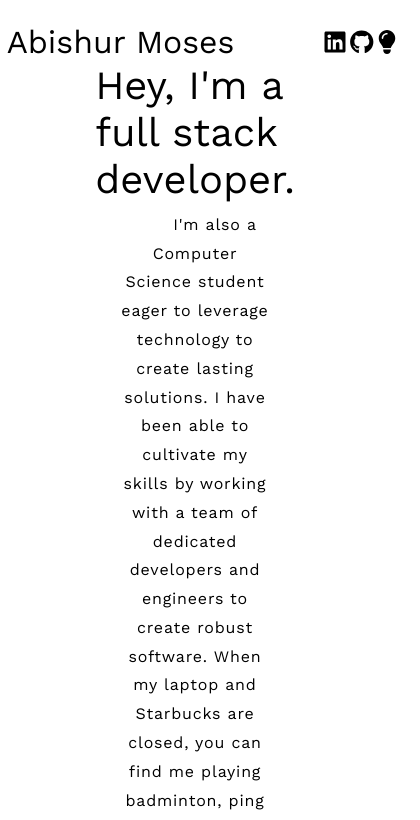
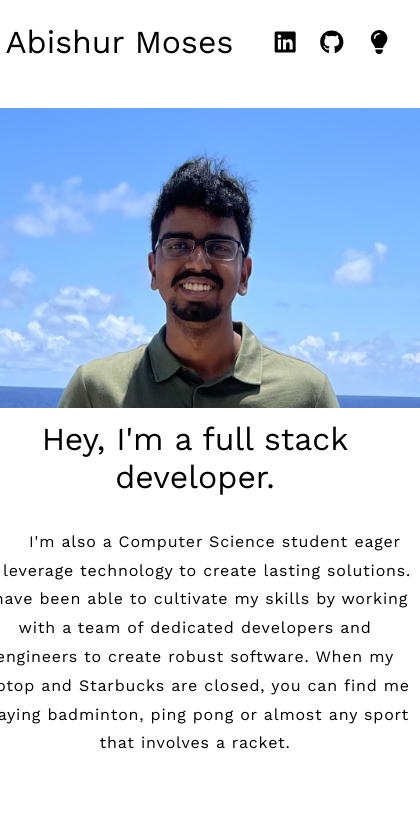
Before and after one commit to AbishurMoses/Portfolio, a React (Vite) app: page / in a window 390 px wide. Shown: the top 820 px of the page, 420 px wide, since content can reach past the window. Built offline with nearby package versions, Linux system fonts and the light colour scheme.

Commit message:
got stupid layout to work

```diff
--- a/src/App.css
+++ b/src/App.css
@@ -31,7 +31,7 @@ a {
 /* #experience-cont, */
 #project-cont {
   width: 100vw;
-  height: 100vh;
+  /* height: 100vh; */
 }
 
 /* NAVIGATION */
@@ -44,15 +44,20 @@ nav {
   height: 10vh;
 }
 
+#title-cont {
+  width: 80vw;
+}
+
 #side-nav-cont {
   display: flex;
   justify-content: center;
   align-items: center;
   gap: 20%;
-  width: 15vw;
+  width: 20vw;
 }
 
 /* NAVIGATION CONTENT */
+
 .title {
   width: 85vw;
   margin: 0px 0px 0px 2%;
@@ -100,24 +105,12 @@ nav {
   width: 100%;
   gap: 2rem;
   border-radius: 1.2rem;
-  /* background-image: url("./assets/random_5.svg"); */
-  /* background-color: #EEEEEE       ; */
-  /* background-repeat: no-repeat; */
   background-size: cover;
-}
-
-#wrapper_p {
-  width: 100%;
-  height: 100%;
-  display: flex;
-  flex-direction: row;
-  justify-content: center;
-  align-items: center;
 }
 
 #image-me {
   display: flex;
-  height: 80vh;
+  height: 100%;
   width: 40%;
   border-bottom-left-radius: 0.5rem;
   border-top-left-radius: 0.5rem;
@@ -126,20 +119,21 @@ nav {
   background-image: url('/src/assets/ProfilePic1.JPG');
   background-size: cover;
   background-repeat: no-repeat;
-  /* margin: 0.25rem 0 0 0; */
 }
 
 #p-tag {
   width: 60%;
+  height: auto;
   display: flex;
   justify-content: center;
   align-items: center;
   flex-direction: column;
-  gap: 0.5rem;
+  gap: 2rem;
 }
 
 #info-title {
-  font-size: 2.5rem
+  font-size: 2.5rem;
+  text-align:center
 }
 
 #info {
@@ -152,9 +146,6 @@ nav {
   padding: 0rem 0.5rem 0rem 0.5rem;
 }
 
-#info-title {
-align-items: center;
-}
 
 #experience-title {
   align-items: center;
@@ -303,6 +294,13 @@ align-items: center;
 }
 
 @media (max-width: 1050px) {
+  #title-cont {
+    width: 70vw;
+  }
+  #side-nav-cont {
+    width: 30vw;
+  }
+
   #experience {
     flex-direction: column;
     overflow-x: hidden;
@@ -319,34 +317,36 @@ align-items: center;
 
   #about-me {
     display: flex;
-    flex-direction: row;
-    justify-content: center;
+    flex-direction: column;
+    justify-content: flex-start;
     align-items: center;
-    height: 90vh;
-    width: 100%;
+    height: 100;
+    width: 70vw;
+    min-height: auto;
     gap: 2rem;
     border-radius: 1.2rem;
-    /* background-color: #ede4e4; */
   }
 
   #image-me {
-    width: 60%;
-    height: 60%;
+    width: 450px;
+    max-height: 300px;
   }
 
-  #wrapper_p {
-    width: 100%;
-    height: 100%;
-    display: flex;
-    flex-direction: column;
-    justify-content: center;
-    align-items: center;
-    gap: 1rem;
+  #p-tag {
+    margin-top: 5%;
+    width: 450px;
+    height: 40%;
   }
 
-  #wrapper_p > p {
-    /* background-color: white; */
-    width: 80%;
-    height: 40%;
+  #info-title {
+    font-size: 2rem;
+  }
+
+  #info {
+    font-size: 1rem;
+  }
+
+  #project-left{
+    visibility:hidden;
   }
 }
--- a/src/App.jsx
+++ b/src/App.jsx
@@ -50,27 +50,24 @@ function App() {
         </nav>
         <section id="section-container">
           <section id="about-me">
-            <div id="wrapper_p">
-              <div id="image-me">
-                {/* <img src='../src/assets/ProfilePic1.jpg' alt="Picture of Abishur Moses" /> */}
-              </div>
-              <div id="p-tag">
-                <p id="info-title">Hey, I'm a full stack developer.</p>
-                <p id="info">
-                  I'm also a Computer Science student eager to
-                  leverage technology to create lasting solutions. I have been
-                  able to cultivate my skills by working with a team of
-                  dedicated developers and engineers to create robust software.
-                  When my laptop and Starbucks are closed, you can find me
-                  playing badminton, ping pong or almost any sport that involves
-                  a racket.
-                </p>
-              </div>
+            <div id="image-me"></div>
+            <div id="p-tag">
+              <p id="info-title">Hey, I'm a full stack developer.</p>
+              <p id="info">
+                I'm also a Computer Science student eager to leverage technology
+                to create lasting solutions. I have been able to cultivate my
+                skills by working with a team of dedicated developers and
+                engineers to create robust software. When my laptop and
+                Starbucks are closed, you can find me playing badminton, ping
+                pong or almost any sport that involves a racket.
+              </p>
             </div>
           </section>
           <div id="experience-title">
             <p id="pro-title">Projects </p>
-            <FontAwesomeIcon icon={faRightLong} />
+            <div id="project-left">
+              <FontAwesomeIcon icon={faRightLong} />
+            </div>
           </div>
 
           <div id="experience">
```
